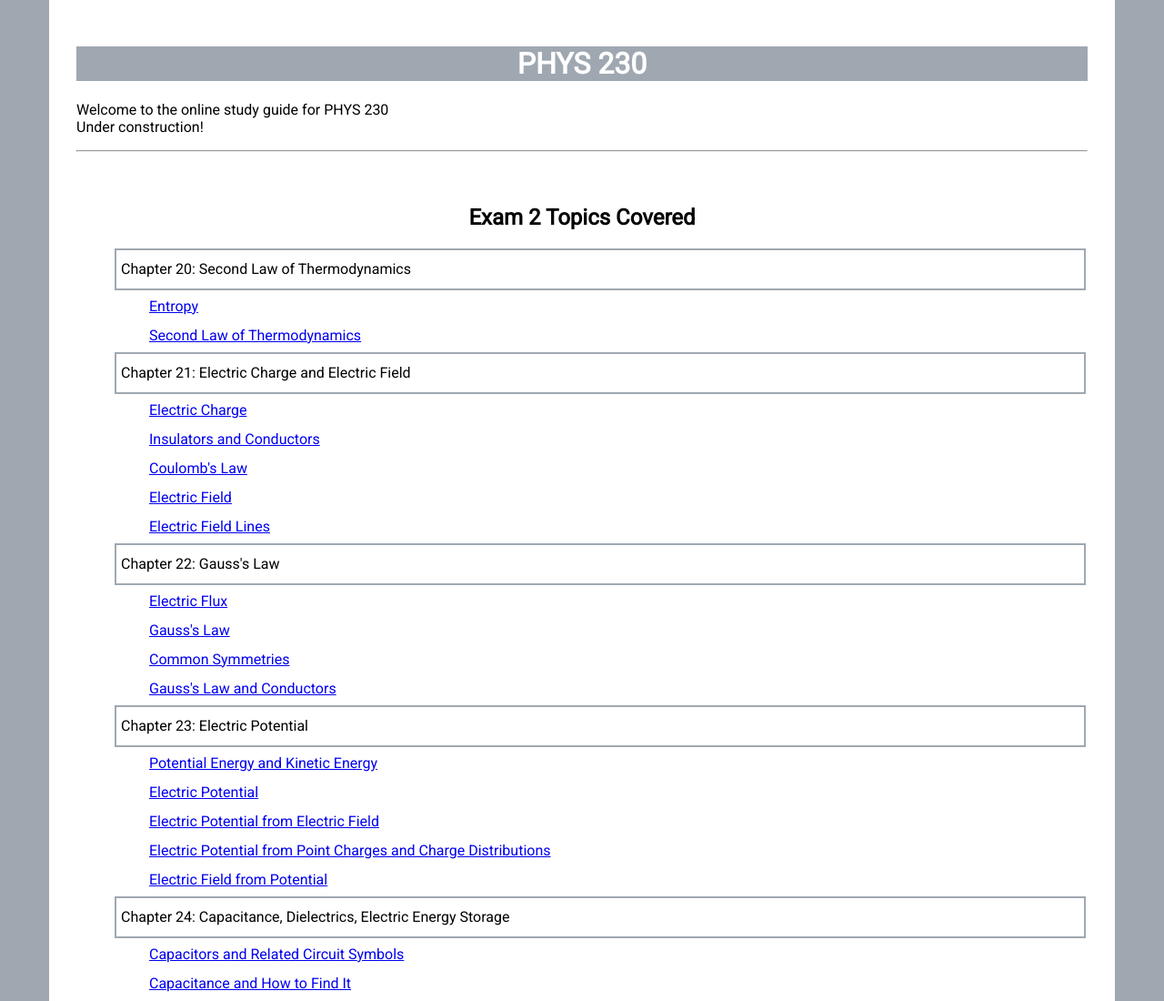
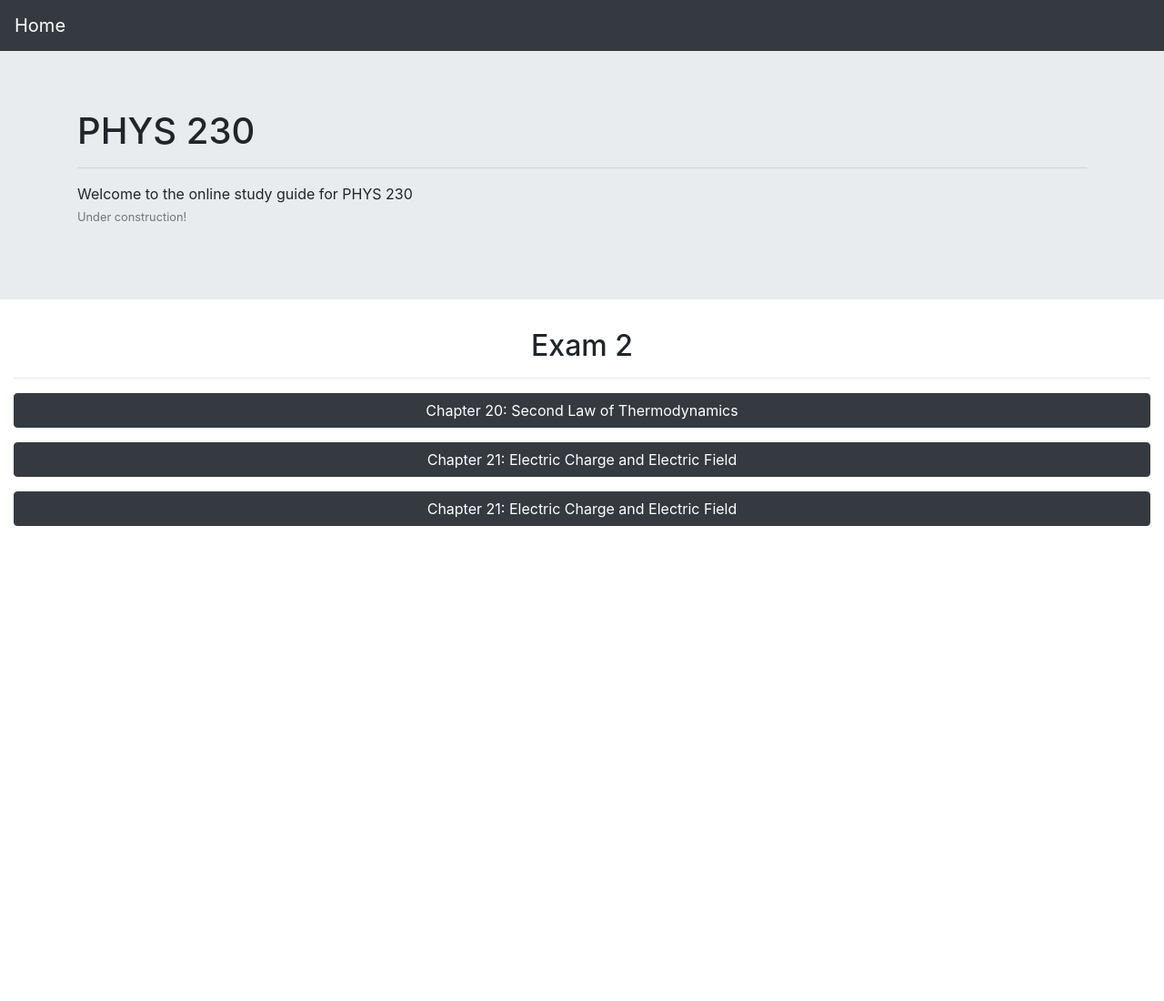
Before and after one commit to joongsim/physics230.github.io, a plain HTML site: page index.html in a window 1280 px wide. Shown: the top 1100 px of the page at 91% size. After the commit the page ends 800 px from the top, so only its background shows below. Drawn offline with nearby package versions, Linux system fonts and the light colour scheme.

Commit message:
Added Bootstrap to index.html

```diff
--- a/index.html
+++ b/index.html
@@ -1,28 +1,81 @@
 <!DOCTYPE html>
 <head>
     <meta charset='utf-8'>
+    <meta name='viewport' content='width=device-width, initial-scale=1'>
     <title>PHYS 230</title>
     <link href="styles/style.css" rel="stylesheet">
     <link href="https://fonts.googleapis.com/css?family=Roboto" rel="stylesheet">
+    <link rel="stylesheet" href="https://maxcdn.bootstrapcdn.com/bootstrap/4.1.3/css/bootstrap.min.css">
+    <script src="https://ajax.googleapis.com/ajax/libs/jquery/3.3.1/jquery.min.js"></script>
+    <script src="https://cdnjs.cloudflare.com/ajax/libs/popper.js/1.14.3/umd/popper.min.js"></script>
+    <script src="https://maxcdn.bootstrapcdn.com/bootstrap/4.1.3/js/bootstrap.min.js"></script>
 </head>
 <body>
-    <div class='page'>
-        <div class='header'>
+
+    <nav class='navbar navbar-expand-lg navbar-dark bg-dark'>
+        <a class='navbar-brand' href='/'>Home</a>
+    </nav>
+    <div class='jumbotron jumbotron-fluid'>
+        <div class='container'>
             <h1>PHYS 230</h1>
+            <hr>
             <p>Welcome to the online study guide for PHYS 230<br>
-                    Under construction!</p>
+                <small class='text-muted'>Under construction!</small>
+            </p>
+        </div>
+    </div>
+    <div class='container-fluid text-center body'>
+        <h2>Exam 2</h2>
         <hr>
+        <p>
+            <a class='btn btn-dark btn-block' data-toggle='collapse' href='#collapse20' role='button' aria-expanded='false' aria-controls='collapse20'>
+                Chapter 20: Second Law of Thermodynamics
+            </a>
+        </p>
+        <div class='collapse' id='collapse20'>
+            <div class='list-group list-group-flush'>
+                <a href='topics/entropy.html' class='list-group-item list-group-item-action'>Entropy</a>
+                <a href='topics/slot.html' class='list-group-item list-group-item-action'>Second Law of Thermodynamics</a>
+            </div>
+        </div>
+        <p>
+            <a class='btn btn-dark btn-block' data-toggle='collapse' href='#collapse21' role='button' aria-expanded='false' aria-controls='collapse20'>
+                Chapter 21: Electric Charge and Electric Field
+            </a>
+        </p>
+            <div class='collapse' id='collapse21'>
+                <div class='list-group list-group-flush'>
+                    <a href='topics/electric-charge.html' class='list-group-item list-group-item-action'>Electric Charge</a>
+                    <a href='topics/insulators-and-conductors.html' class='list-group-item list-group-item-action'>Insulators and Conductors</a>
+                    <a href='topics/coulombs-law.html' class='list-group-item list-group-item-action'>Coulomb's Law</a>
+                    <a href='topics/electric-field.html' class='list-group-item list-group-item-action'>Electric Field</a>
+                    <a href='topics/electric-field-lines.html' class='list-group-item list-group-item-action'>Electric Field Lines</a>
+                </div>
+            </div>
+            <p>
+            <a class='btn btn-dark btn-block' data-toggle='collapse' href='#collapse22' role='button' aria-expanded='false' aria-controls='collapse20'>
+                Chapter 21: Electric Charge and Electric Field
+            </a>
+        </p>
+            <div class='collapse' id='collapse22'>
+                <div class='list-group list-group-flush'>
+                    <a href='topics/electric-flux.html' class='list-group-item list-group-item-action'>Electric Flux</a>
+                    <a href='topics/gauss-law.html' class='list-group-item list-group-item-action'>Gauss's Law</a>
+                    <a href='topics/symmetries.html' class='list-group-item list-group-item-action'>Common Symmetries</a>
+                    <a href='topics/gauss-conductors.html' class='list-group-item list-group-item-action'>Gauss's Law and Conductors</a>
+                </div>
+            </div>
     </div>
 
-            <div class='list'>
-                <h2>Exam 2 Topics Covered</h2>
+<!--
         <ul>
-                    <li class='chapter'>Chapter 20: Second Law of Thermodynamics</li>
-                    <ul>
-                        <li class='section'><a href='topics/entropy.html'>Entropy</a></li>
+            <li class='list-group-item'>Chapter 20: Second Law of Thermodynamics<li>
+            <button data-toggle='collapse' data-target='#20'>Chapter 20: Second Law of Thermodynamics</button>
+            <div id='20' class = 'collapse'>
+                <a href='topics/entropy.html' class='list-group-item list-group-item-action'>Entropy</a>
                 <li class='section'><a href='topics/slot.html'>Second Law of Thermodynamics</a></li>
-                    </ul>
-                    <li class='chapter'>Chapter 21: Electric Charge and Electric Field</li>
+            </div>
+            <li class='list-group-item'>Chapter 21: Electric Charge and Electric Field</li>
             <ul>
                 <li class='section'><a href='topics/electric-charge.html'>Electric Charge</a></li>
                 <li class='section'><a href='topics/insulators-and-conductors.html'>Insulators and Conductors</a></li>
@@ -30,14 +83,14 @@
                 <li class='section'><a href='topics/electric-field.html'>Electric Field</a></li>
                 <li class='section'><a href='topics/electric-field-lines.html'>Electric Field Lines</a></li>
             </ul>
-                    <li class='chapter'>Chapter 22: Gauss's Law</li>
+            <li class='list-group-item'>Chapter 22: Gauss's Law</li>
             <ul>
                 <li class='section'><a href='topics/electric-flux.html'>Electric Flux</a></li>
                 <li class='section'><a href='topics/gauss-law.html'>Gauss's Law</a></li>
                 <li class='section'><a href='topics/symmetries.html'>Common Symmetries</a></li>
                 <li class='section'><a href='topics/gauss-conductors.html'>Gauss's Law and Conductors</a></li>
             </ul>
-                    <li class='chapter'>Chapter 23: Electric Potential</li>
+            <li class='list-group-item'>Chapter 23: Electric Potential</li>
             <ul>
                 <li class='section'><a href='topics/pe-ke.html'>Potential Energy and Kinetic Energy</a></li>
                 <li class='section'><a href='topics/electric-potential.html'>Electric Potential</a></li>
@@ -45,14 +98,14 @@
                 <li class='section'><a href='topics/ep-from-pt-and-dist'>Electric Potential from Point Charges and Charge Distributions</a></li>
                 <li class='section'><a href='topics/ep-from-potential'>Electric Field from Potential</a></li>
             </ul>
-                    <li class='chapter'>Chapter 24: Capacitance, Dielectrics, Electric Energy Storage</li>
+            <li class='list-group-item'>Chapter 24: Capacitance, Dielectrics, Electric Energy Storage</li>
             <ul>
                 <li class='section'><a href='topics/capacitors.html'>Capacitors and Related Circuit Symbols</a></li>
                 <li class='section'><a href='topics/capacitance.html'>Capacitance and How to Find It</a></li>
             </ul>
         </ul>
+
     </div>
-    </div>
-
+-->
 
 </body>
--- a/styles/style.css
+++ b/styles/style.css
@@ -1,44 +1,24 @@
 html {
-    background-color: rgb(159, 168, 177);
+    background-color: white;
     font-family: 'Roboto', sans-serif;
 }
 
-body {
-    background-color: white;
-    padding: 10px;
-    margin: 0px auto;
-    width: 90%;
+.page {
+    margin: auto;
 }
 
-div {
-
-    margin: 0px auto 10px auto;
-    padding: 10px;
-}
-
-h1 {
-    background-color: rgb(159, 168, 177);
-    color: white;
-    text-align: center;
+div.body {
+    margin: 10px auto 10px auto;
 }
 
 h2 {
     text-align: center;
 }
 
-li {
-    line-height: 2em;
+
+.center {
+    display: block;
+    margin-left: auto;
+    margin-right: auto;
+    width: 20%;
 }
-
-li.chapter {
-    border-color: rgb(159, 168, 177);
-    border-style: solid;
-    border-width: 2px;
-    list-style: none;
-    margin: 2px;
-    padding: 5px;
-}
-
-li.section {
-    list-style: none;
-}
```
Also changed, not shown: topics/entropy.html (+6 -0 lines), images/d-entropy.png (added). Lines whose indentation alone changed are shown as unchanged.
